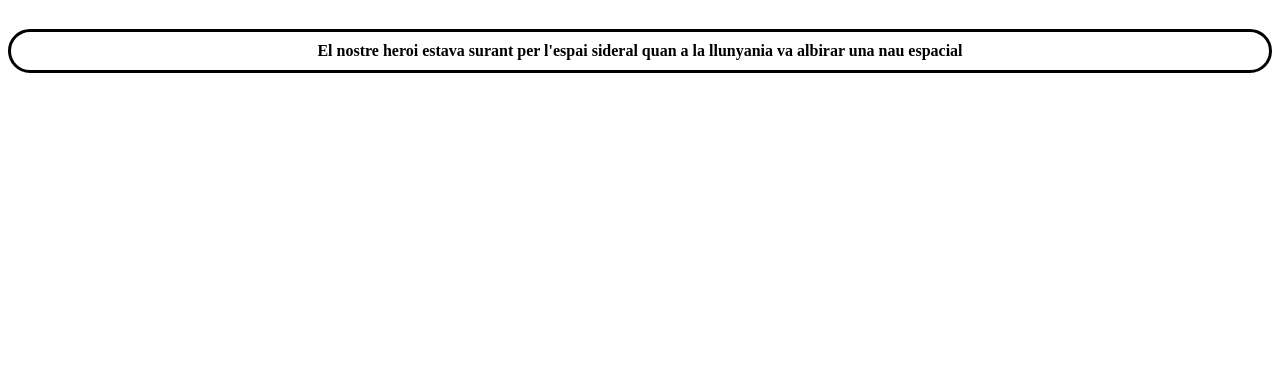
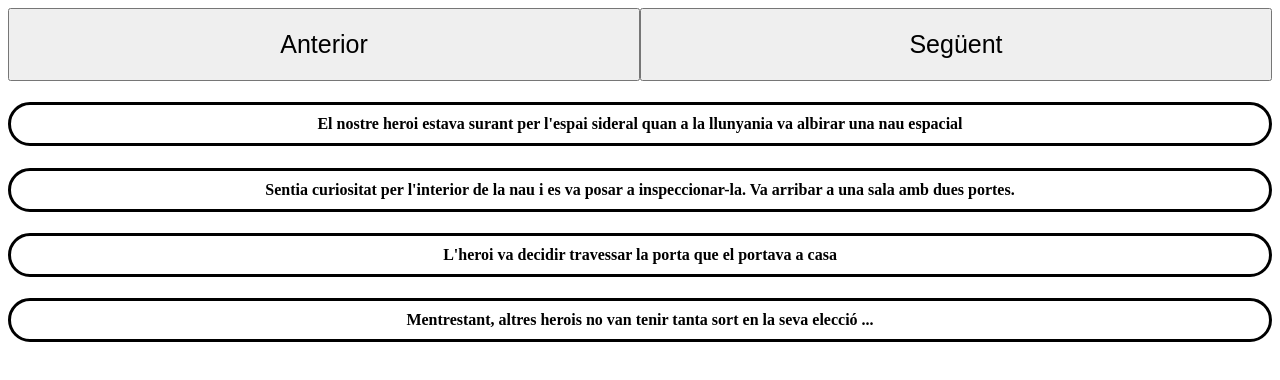
Before and after one commit to xvrmas/app2, a Vue app: page / in a window 1280 px wide. Shown: the top 380 px of the page. Built offline with nearby package versions, Linux system fonts and the light colour scheme.

Commit message:
tercer commit

```diff
--- a/src/components/Escena.vue
+++ b/src/components/Escena.vue
@@ -1,6 +1,11 @@
 <template>
-  <div>
-    <h4>{{ posts.text }}</h4>
+<button>Anterior</button>
+<button>Següent</button>
+
+  <div
+     v-for="(value, key) in posts"
+     :key="key">
+    <h4>{{ value.text }}</h4>
   </div>
 </template>
 
--- a/src/components/Home.vue
+++ b/src/components/Home.vue
@@ -6,11 +6,23 @@
 import Escena from "@/components/Escena.vue";
 export default {
   components: { Escena },
+
   data() {
     return {
-      posts:
-     { text: `El nostre heroi estava surant per l'espai sideral quan a la llunyania va albirar una nau espacial`},
-
+      posts: [
+        {id:1,
+          text: `El nostre heroi estava surant per l'espai sideral quan a la llunyania va albirar una nau espacial`,
+        },
+        {id:2,
+          text: "Sentia curiositat per l'interior de la nau i es va posar a inspeccionar-la. Va arribar a una sala amb dues portes.",
+        },
+        {id:3,
+          text: "L'heroi va decidir travessar la porta que el portava a casa",
+        },
+        {id:4,
+          text: "Mentrestant, altres herois no van tenir tanta sort en la seva elecció ...",
+        },
+      ],
     };
   },
   methods: {
```
